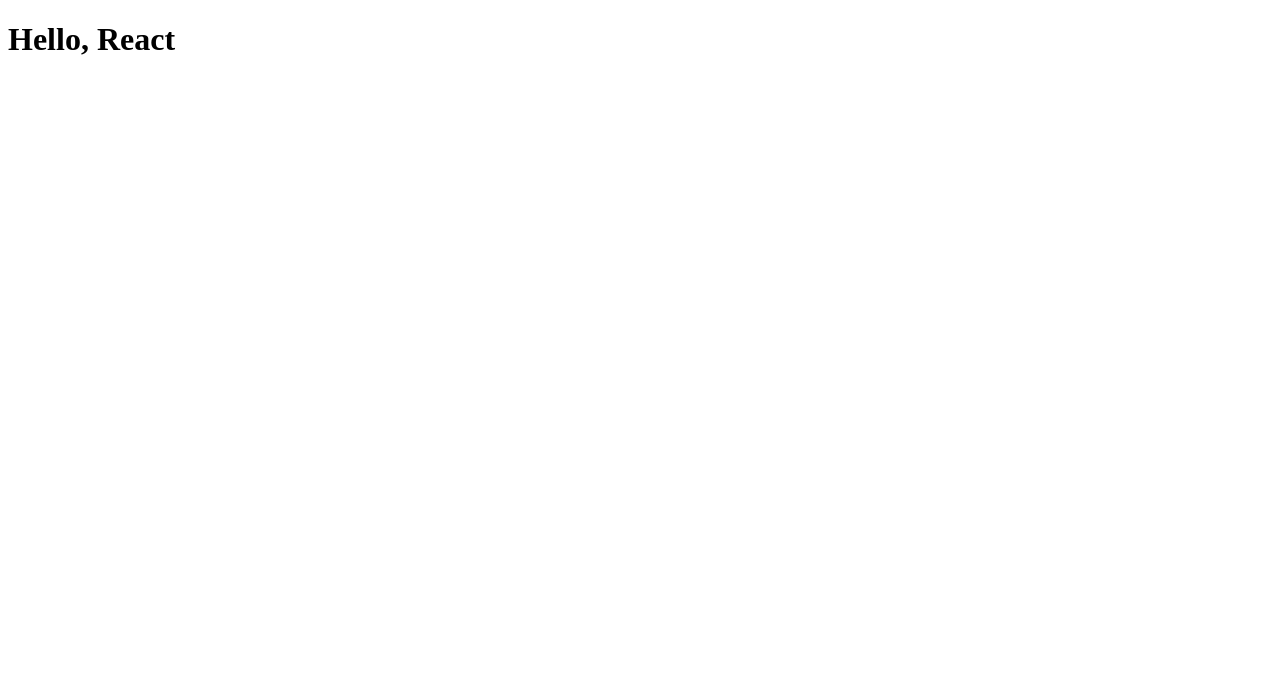
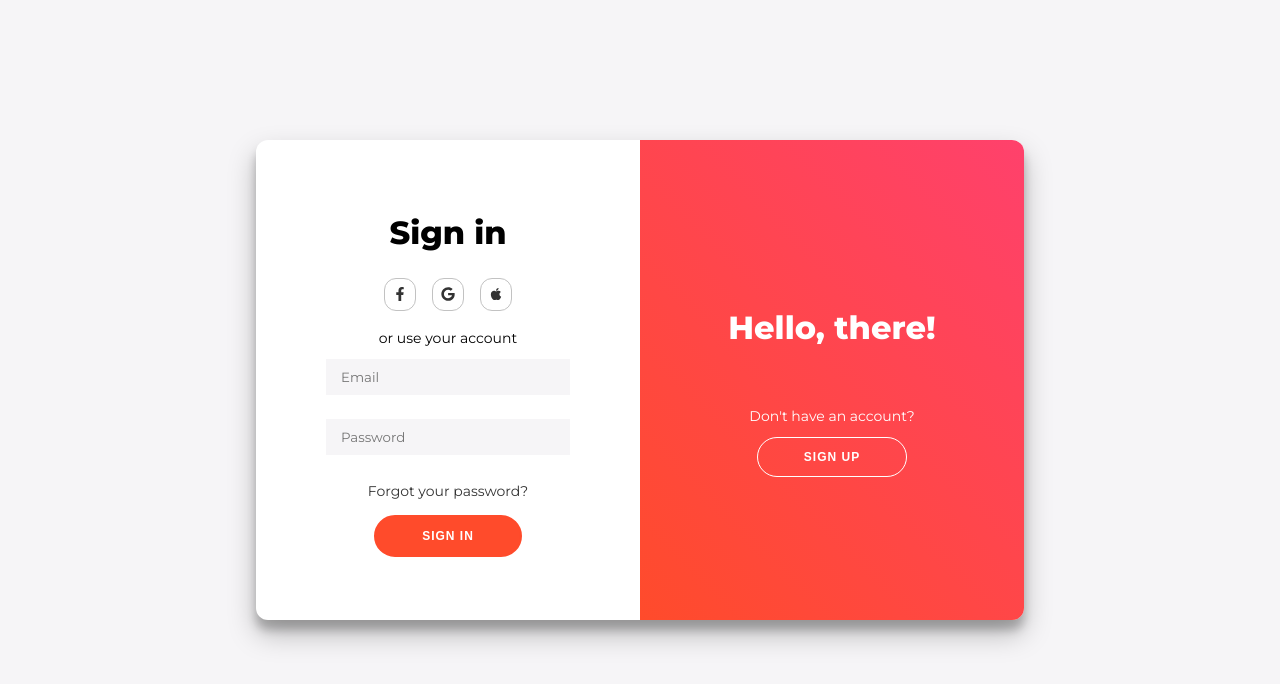
Before and after one commit to tharun0120/task-app, a React (Create React App) app in the folder client/task-app-react/: page / in a window 1280 px wide. Shown: the top 684 px of the page. Built offline with nearby package versions, Linux system fonts and the light colour scheme.

Commit message:
completed login page ui

```diff
--- a/client/task-app-react/package.json
+++ b/client/task-app-react/package.json
@@ -8,6 +8,7 @@
     "@testing-library/user-event": "^12.8.3",
     "react": "^17.0.2",
     "react-dom": "^17.0.2",
+    "react-icons": "^4.2.0",
     "react-scripts": "4.0.3",
     "web-vitals": "^1.1.2"
   },
--- /dev/null
+++ b/client/task-app-react/src/App.css
@@ -0,0 +1,145 @@
+@import url("https://fonts.googleapis.com/css?family=Montserrat:400,800");
+
+* {
+  box-sizing: border-box;
+}
+
+body {
+  background: #f6f5f7;
+  display: flex;
+  justify-content: center;
+  align-items: center;
+  flex-direction: column;
+  font-family: "Montserrat", sans-serif;
+  height: 100vh;
+  margin: -20px 0 50px;
+}
+
+h1 {
+  font-weight: bold;
+  margin: 10px;
+}
+
+a {
+  color: #333;
+  font-size: 14px;
+  text-decoration: none;
+  margin: 15px 0;
+}
+
+form {
+  background-color: #fff;
+  display: flex;
+  align-items: center;
+  justify-content: center;
+  flex-direction: column;
+  padding: 0px 50px;
+  height: 100%;
+  text-align: center;
+}
+
+span {
+  font-size: 14px;
+}
+
+input {
+  background-color: #f6f5f7;
+  padding: 10px 15px;
+  border: none;
+  width: 100%;
+  margin: 12px 0;
+  font-family: "Montserrat", sans-serif;
+}
+
+button {
+  border-radius: 22px;
+  padding: 12px;
+  padding: 12px 46px;
+  background-color: #ff4b2b;
+  color: #fff;
+  border: 2px solid #ff4b2b;
+  font-size: 12px;
+  text-transform: uppercase;
+  font-weight: bold;
+  letter-spacing: 1px;
+  transition-duration: 360ms;
+  cursor: pointer;
+}
+
+button:hover {
+  background-color: #fff;
+  color: #ff4b2b;
+}
+
+button:active {
+  transform: scale(0.95);
+}
+
+.container {
+  background-color: white;
+  position: relative;
+  border-radius: 12px;
+  box-shadow: 0 14px 28px rgba(0, 0, 0, 0.25), 0 10px 10px rgba(0, 0, 0, 0.22);
+  width: 768px;
+  max-width: 100%;
+  min-height: 480px;
+}
+.form-container {
+  position: absolute;
+  border-radius: 12px;
+  top: 0px;
+  height: 100%;
+}
+
+.sign-in-container {
+  left: 0;
+  width: 50%;
+  border-radius: 12px;
+  z-index: 0;
+  padding: 20px;
+}
+
+.social {
+  border-radius: 50%;
+  border: 1px solid #c2c2c2;
+  border-radius: 12px;
+  padding: 8px 8px 5px 8px;
+  margin: 0 8px;
+}
+.social-container {
+  margin: 24px 0px;
+}
+
+.panel-container {
+  position: absolute;
+  display: flex;
+
+  flex-direction: column;
+  justify-content: center;
+  align-items: center;
+  color: #fff;
+  height: 100%;
+  width: 50%;
+  right: 0px;
+  background-image: linear-gradient(45deg, #ff4b2b, #ff416c);
+  padding: 50px;
+  border-radius: 0px 12px 12px 0px;
+}
+
+.greet-panel {
+  margin: 48px 0;
+}
+
+.register-panel {
+  display: flex;
+  flex-direction: column;
+  justify-content: center;
+  align-items: center;
+  margin: 12px 0;
+}
+
+.signup-btn {
+  background-color: transparent;
+  border: 1px solid #fff;
+  margin: 12px 0;
+}
--- a/client/task-app-react/src/App.js
+++ b/client/task-app-react/src/App.js
@@ -1,9 +1,10 @@
+import "./App.css";
+import LoginForm from "./components/LoginForm";
+
 function App() {
   return (
     <div className="App">
-      <header>
-        <h1>Hello, React</h1>
-      </header>
+      <LoginForm />
     </div>
   );
 }
--- /dev/null
+++ b/client/task-app-react/src/components/LoginForm.js
@@ -0,0 +1,40 @@
+/* eslint-disable jsx-a11y/anchor-is-valid */
+import React from "react";
+import { FaFacebookF, FaGoogle, FaApple } from "react-icons/fa";
+
+const LoginForm = () => {
+  return (
+    <div class="container">
+      <div class="form-container sign-in-container">
+        <form action="#">
+          <h1>Sign in</h1>
+          <div class="social-container">
+            <a href="#" class="social">
+              <FaFacebookF />
+            </a>
+            <a href="#" class="social">
+              <FaGoogle />
+            </a>
+            <a href="#" class="social">
+              <FaApple />
+            </a>
+          </div>
+          <span>or use your account</span>
+          <input type="email" placeholder="Email" />
+          <input type="password" placeholder="Password" />
+          <a href="#">Forgot your password?</a>
+          <button>Sign In</button>
+        </form>
+      </div>
+      <div className="panel-container">
+        <h1 className="greet-panel">Hello, there!</h1>
+        <div className="register-panel">
+          <span>Don't have an account?</span>
+          <button className="signup-btn">Sign up</button>
+        </div>
+      </div>
+    </div>
+  );
+};
+
+export default LoginForm;
```
Also changed, not shown: client/task-app-react/public/index.html (+0 -23 lines), 1 other file (tests, documents, lock files or other folders).
